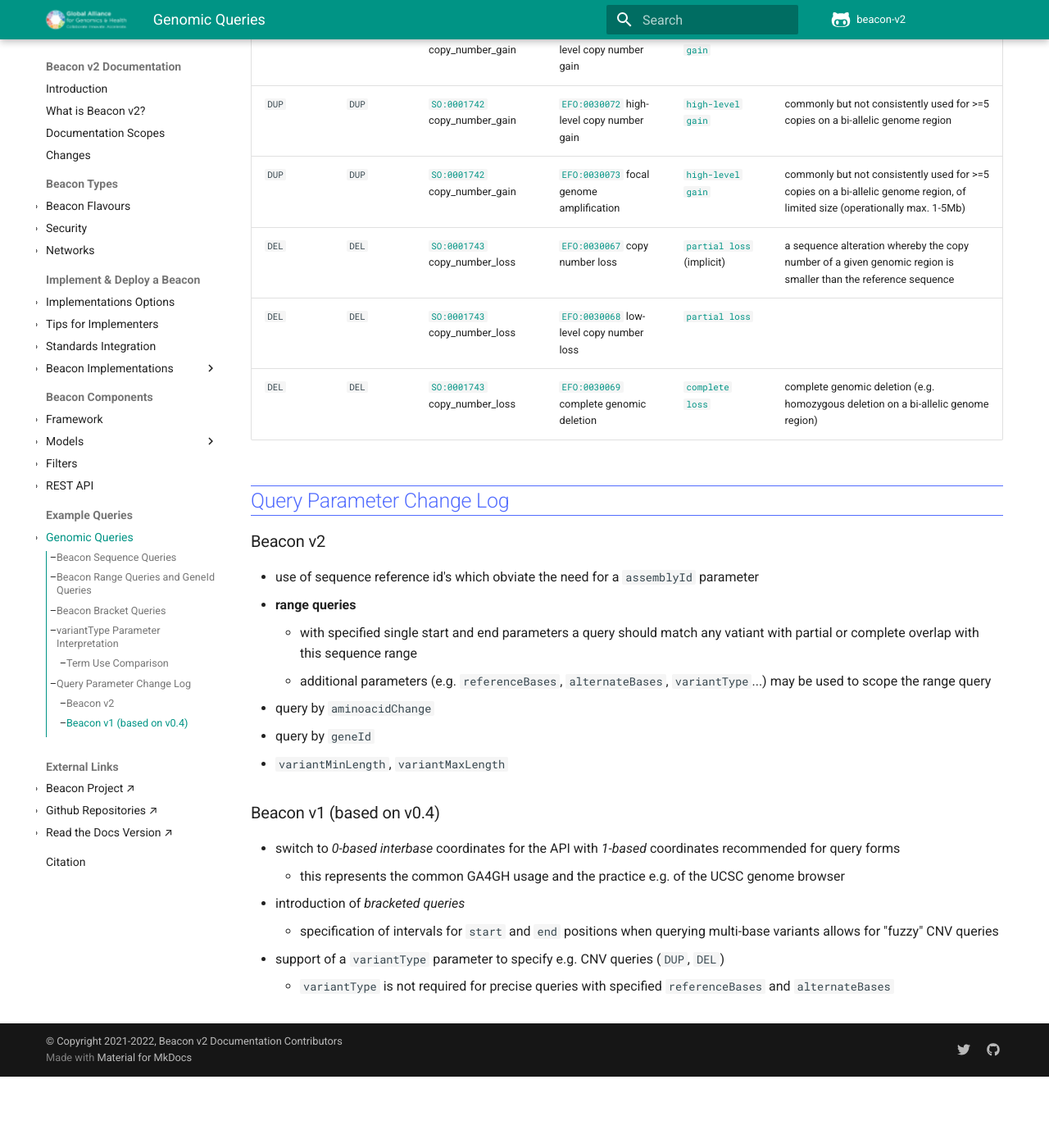
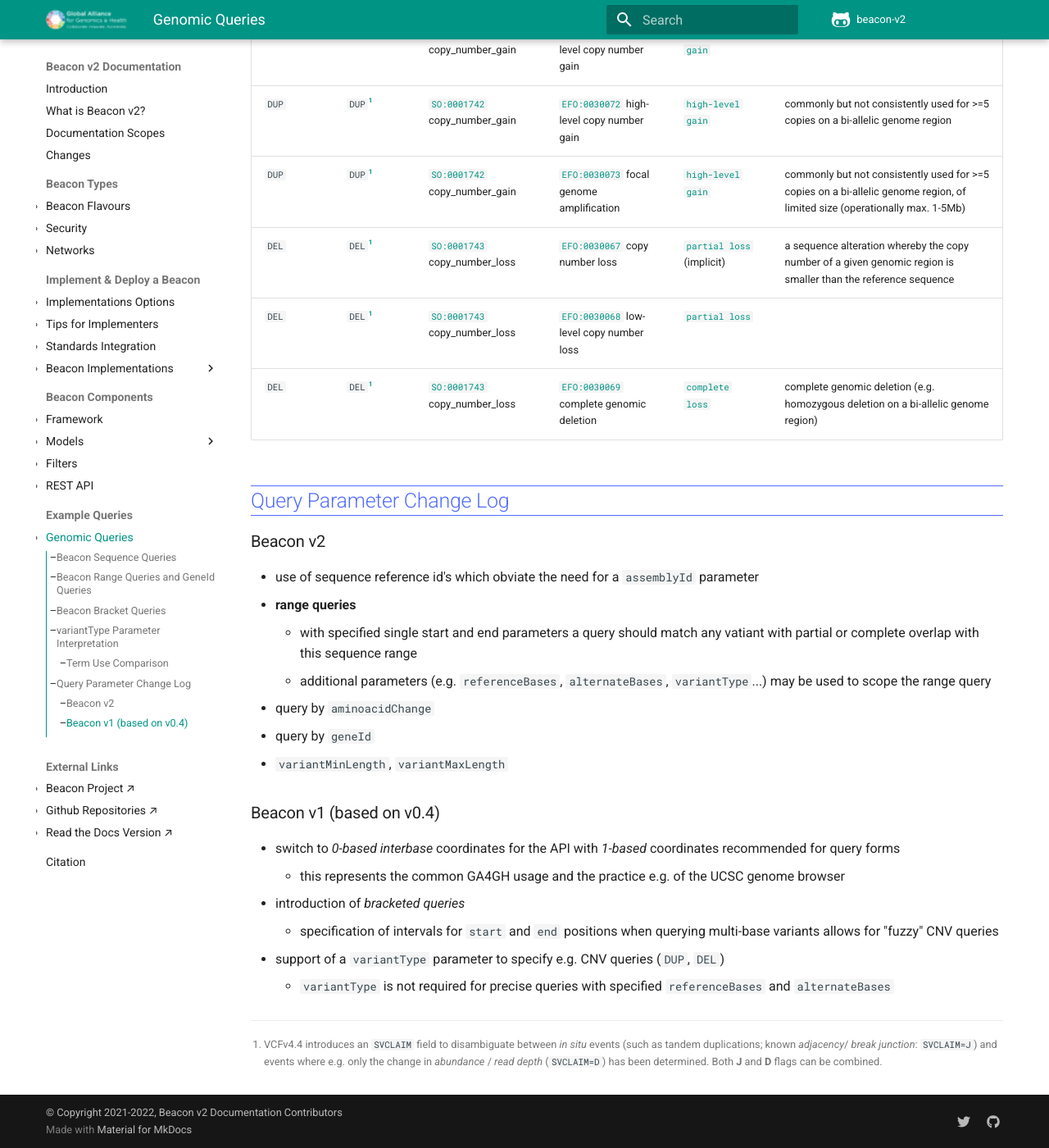
Before and after one commit to ga4gh-beacon/beacon-v2, an MkDocs documentation site: the page built from docs/variant-queries.md, in a window 1280 px wide and 1400 px high, scrolled down 4094 px. Shown: the whole window at 82% size. Built offline with MkDocs 1.6.1 and Material for MkDocs 9.7.7, drawn with Linux system fonts in a browser that asks for light colours; comment, search, counter and statistics services are not loaded; before the commit the page ends 5407 px from its top, so only the background shows below that.

Commit message:
Update variant-queries.md
VCFv4.4. note added

```diff
--- a/docs/variant-queries.md
+++ b/docs/variant-queries.md
@@ -286,13 +286,13 @@ values to underlying genomic variations had not been precisely defined.
 
 | Beacon | [VCF](https://samtools.github.io/hts-specs/) | SO | [EFO](http://www.ebi.ac.uk/efo/EFO_0030063) | [VRS](https://vrs.ga4gh.org/en/latest/terms_and_model.html#relativecopynumber) | Notes   |
 | -------|-----|----|-----|-----|---------|
-| `DUP`    | `DUP` | [`SO:0001742`](http://www.sequenceontology.org/browser/current_release/term/SO:0001742) copy_number_gain | [`EFO:0030070`](http://www.ebi.ac.uk/efo/EFO_0030070) copy number gain | [`low-level gain`](https://vrs.ga4gh.org/en/latest/terms_and_model.html#relativecopynumber) (implicit) | a sequence alteration whereby the copy number of a given genomic region is greater than the reference sequence |
-| `DUP`    | `DUP` | [`SO:0001742`](http://www.sequenceontology.org/browser/current_release/term/SO:0001742) copy_number_gain |[`EFO:0030071`](http://www.ebi.ac.uk/efo/EFO_0030071) low-level copy number gain | [`low-level gain`](https://vrs.ga4gh.org/en/latest/terms_and_model.html#relativecopynumber) |  |
-| `DUP`    | `DUP` | [`SO:0001742`](http://www.sequenceontology.org/browser/current_release/term/SO:0001742) copy_number_gain |[`EFO:0030072`](http://www.ebi.ac.uk/efo/EFO_0030072) high-level copy number gain | [`high-level gain`](https://vrs.ga4gh.org/en/latest/terms_and_model.html#relativecopynumber)  | commonly but not consistently used for >=5 copies on a bi-allelic genome region |
-| `DUP`    | `DUP` | [`SO:0001742`](http://www.sequenceontology.org/browser/current_release/term/SO:0001742) copy_number_gain |[`EFO:0030073`](http://www.ebi.ac.uk/efo/EFO_0030073) focal genome amplification | [`high-level gain`](https://vrs.ga4gh.org/en/latest/terms_and_model.html#relativecopynumber)  | commonly but not consistently used for >=5 copies on a bi-allelic genome region, of limited size (operationally max. 1-5Mb) |
-| `DEL`    | `DEL` | [`SO:0001743`](http://www.sequenceontology.org/browser/current_release/term/SO:0001743) copy_number_loss | [`EFO:0030067`](http://www.ebi.ac.uk/efo/EFO_0030067) copy number loss | [`partial loss`](https://vrs.ga4gh.org/en/latest/terms_and_model.html#relativecopynumber) (implicit) | a sequence alteration whereby the copy number of a given genomic region is smaller than the reference sequence |
-| `DEL`    | `DEL` | [`SO:0001743`](http://www.sequenceontology.org/browser/current_release/term/SO:0001743) copy_number_loss | [`EFO:0030068`](http://www.ebi.ac.uk/efo/EFO_0030068) low-level copy number loss | [`partial loss`](https://vrs.ga4gh.org/en/latest/terms_and_model.html#relativecopynumber) | |
-| `DEL`    | `DEL` | [`SO:0001743`](http://www.sequenceontology.org/browser/current_release/term/SO:0001743) copy_number_loss | [`EFO:0030069`](http://www.ebi.ac.uk/efo/EFO_0030069) complete genomic deletion | [`complete loss`](https://vrs.ga4gh.org/en/latest/terms_and_model.html#relativecopynumber) | complete genomic deletion (e.g. homozygous deletion on a bi-allelic genome region) |
+| `DUP`    | `DUP`[^1] | [`SO:0001742`](http://www.sequenceontology.org/browser/current_release/term/SO:0001742) copy_number_gain | [`EFO:0030070`](http://www.ebi.ac.uk/efo/EFO_0030070) copy number gain | [`low-level gain`](https://vrs.ga4gh.org/en/latest/terms_and_model.html#relativecopynumber) (implicit) | a sequence alteration whereby the copy number of a given genomic region is greater than the reference sequence |
+| `DUP`    | `DUP`[^1] | [`SO:0001742`](http://www.sequenceontology.org/browser/current_release/term/SO:0001742) copy_number_gain |[`EFO:0030071`](http://www.ebi.ac.uk/efo/EFO_0030071) low-level copy number gain | [`low-level gain`](https://vrs.ga4gh.org/en/latest/terms_and_model.html#relativecopynumber) |  |
+| `DUP`    | `DUP`[^1] | [`SO:0001742`](http://www.sequenceontology.org/browser/current_release/term/SO:0001742) copy_number_gain |[`EFO:0030072`](http://www.ebi.ac.uk/efo/EFO_0030072) high-level copy number gain | [`high-level gain`](https://vrs.ga4gh.org/en/latest/terms_and_model.html#relativecopynumber)  | commonly but not consistently used for >=5 copies on a bi-allelic genome region |
+| `DUP`    | `DUP`[^1] | [`SO:0001742`](http://www.sequenceontology.org/browser/current_release/term/SO:0001742) copy_number_gain |[`EFO:0030073`](http://www.ebi.ac.uk/efo/EFO_0030073) focal genome amplification | [`high-level gain`](https://vrs.ga4gh.org/en/latest/terms_and_model.html#relativecopynumber)  | commonly but not consistently used for >=5 copies on a bi-allelic genome region, of limited size (operationally max. 1-5Mb) |
+| `DEL`    | `DEL`[^1] | [`SO:0001743`](http://www.sequenceontology.org/browser/current_release/term/SO:0001743) copy_number_loss | [`EFO:0030067`](http://www.ebi.ac.uk/efo/EFO_0030067) copy number loss | [`partial loss`](https://vrs.ga4gh.org/en/latest/terms_and_model.html#relativecopynumber) (implicit) | a sequence alteration whereby the copy number of a given genomic region is smaller than the reference sequence |
+| `DEL`    | `DEL`[^1] | [`SO:0001743`](http://www.sequenceontology.org/browser/current_release/term/SO:0001743) copy_number_loss | [`EFO:0030068`](http://www.ebi.ac.uk/efo/EFO_0030068) low-level copy number loss | [`partial loss`](https://vrs.ga4gh.org/en/latest/terms_and_model.html#relativecopynumber) | |
+| `DEL`    | `DEL`[^1] | [`SO:0001743`](http://www.sequenceontology.org/browser/current_release/term/SO:0001743) copy_number_loss | [`EFO:0030069`](http://www.ebi.ac.uk/efo/EFO_0030069) complete genomic deletion | [`complete loss`](https://vrs.ga4gh.org/en/latest/terms_and_model.html#relativecopynumber) | complete genomic deletion (e.g. homozygous deletion on a bi-allelic genome region) |
 
 ## Query Parameter Change Log
 
@@ -321,3 +321,8 @@ recommended for query forms
 * support of a `variantType` parameter to specify e.g. CNV queries (`DUP`, `DEL`)
 	- `variantType` is not required for precise queries with specified `referenceBases`
 	and `alternateBases`
+
+
+[^1]: VCFv4.4 introduces an `SVCLAIM` field to disambiguate between _in situ_ events (such as
+tandem duplications; known _adjacency_/ _break junction_: `SVCLAIM=J`) and events where e.g. only the
+change in _abundance_ / _read depth_ (`SVCLAIM=D`) has been determined. Both **J** and **D** flags can be combined.
```
